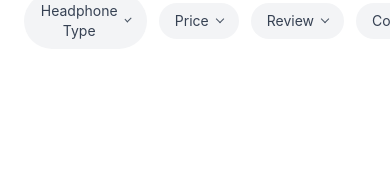
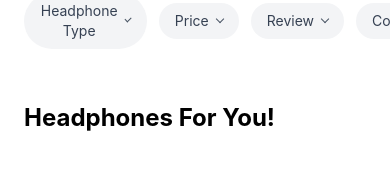
Before and after one commit to nidha117/shop_cart, a React (Vite) app: page / in a window 390 px wide. Shown: the part 370-540 px from the top of the page. Built offline with nearby package versions, Linux system fonts and the light colour scheme.

Commit message:
Add headphones section heading

```diff
--- a/src/App.jsx
+++ b/src/App.jsx
@@ -171,7 +171,16 @@ function App() {
 
         </div>
       </section>
+       {/* Headphones Section */}
+      <section className="w-full bg-white py-8">
+        <div className="max-w-7xl mx-auto px-6">
 
+          {/* Title */}
+          <h2 className="text-2xl font-bold text-black mb-6">
+            Headphones For You!
+          </h2>
+</div>
+</section>
 
 
 
```
